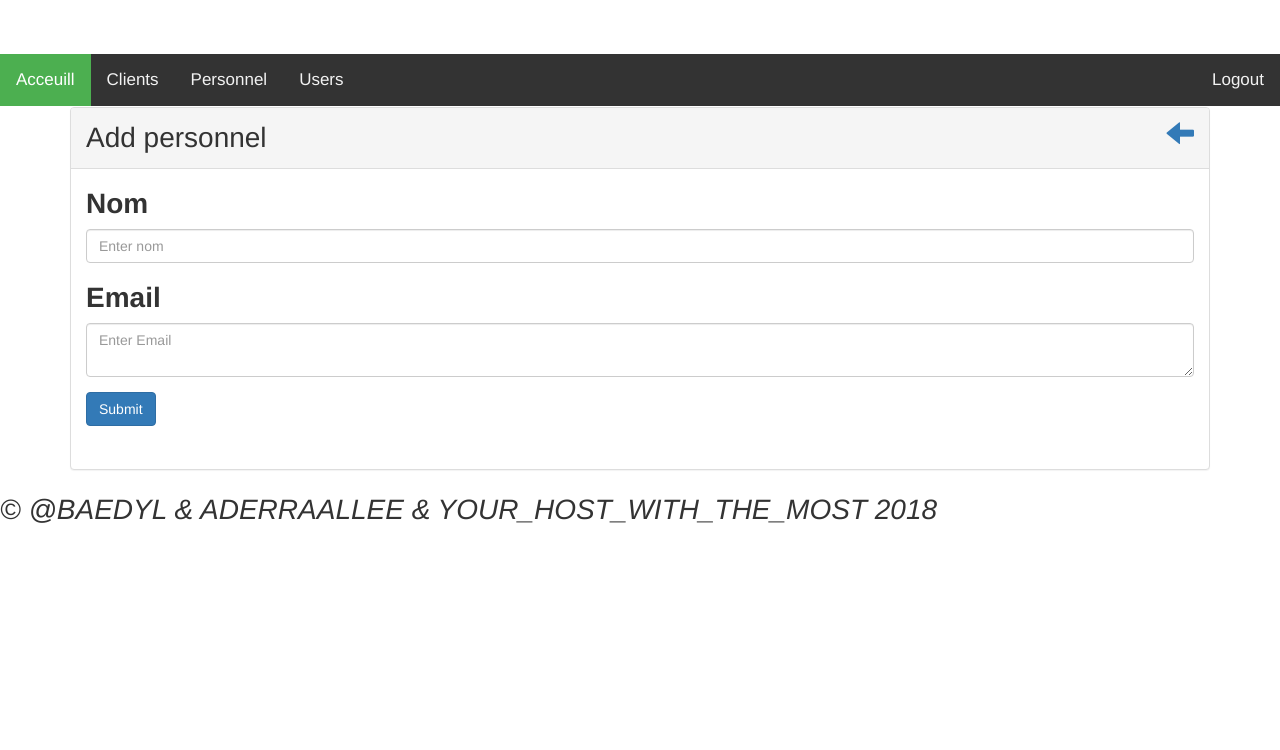
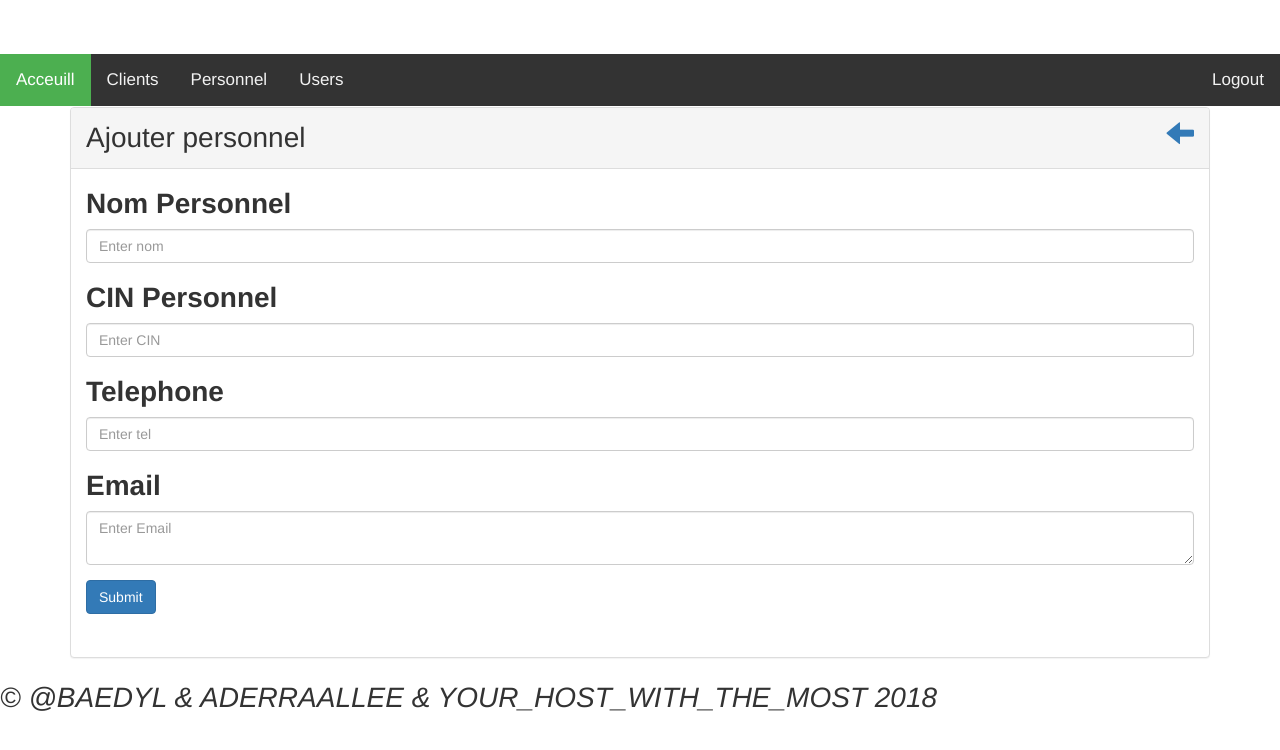
Before and after one commit to baedyl/cucas, a CodeIgniter app: page /database/index.php/personnel/add in a window 1280 px wide. Shown: the top 750 px of the page. Run offline with CodeIgniter, Linux system fonts and the light colour scheme.

Commit message:
Modified the CRUD for PERSONNEL

```diff
--- a/application/controllers/Personnel.php
+++ b/application/controllers/Personnel.php
@@ -54,7 +54,7 @@ class Personnel extends CI_Controller {
         //check whether post id is not empty
         if(!empty($id)){
             $data['personnel'] = $this->personnel_model->getRows($id);
-            $data['title'] = $data['personnel']['nom'];
+            $data['title'] = $data['personnel']['NOM_PERSONNEL'];
 
             //load the details page view
             $this->load->view('templates/header', $data);
@@ -75,13 +75,17 @@ class Personnel extends CI_Controller {
         //if add request is submitted
         if($this->input->post('postSubmit')){
             //form field validation rules
-            $this->form_validation->set_rules('nom', 'personnel nom', 'required');
-            $this->form_validation->set_rules('email', 'personnel email', 'required');
+            $this->form_validation->set_rules('nom', 'personnel NOM_PERSONNEL', 'required');
+            $this->form_validation->set_rules('email', 'personnel EMAIL', 'required');
+            $this->form_validation->set_rules('cin', 'personnel CIN_PERSONNEL', 'required');
+            $this->form_validation->set_rules('tel', 'personnel NUM_TEL', 'required');
 
             //prepare post data
             $postData = array(
-                'nom' => $this->input->post('nom'),
-                'email' => $this->input->post('email')
+                'NOM_PERSONNEL' => $this->input->post('nom'),
+                'CIN_PERSONNEL' => $this->input->post('cin'),
+                'NUM_TEL' => $this->input->post('tel'),
+                'EMAIL' => $this->input->post('email')
             );
 
             //validate submitted form data
@@ -100,7 +104,8 @@ class Personnel extends CI_Controller {
 
         $data['personnel'] = $postData;
         $data['title'] = 'Ajouter personnel';
-        $data['action'] = 'Add';
+        //$data['action'] = 'Add';
+        $data['action'] = 'Ajouter';
 
         //var_dump($postData);exit;
 
@@ -124,13 +129,17 @@ class Personnel extends CI_Controller {
         //if update request is submitted
         if($this->input->post('postSubmit')){
             //form field validation rules
-            $this->form_validation->set_rules('nom', 'personnel nom', 'required');
-            $this->form_validation->set_rules('email', 'personnel email', 'required');
+            $this->form_validation->set_rules('nom', 'personnel NOM_PERSONNEL', 'required');
+            $this->form_validation->set_rules('email', 'personnel EMAIL', 'required');
+            $this->form_validation->set_rules('cin', 'personnel CIN_PERSONNEL', 'required');
+            $this->form_validation->set_rules('tel', 'personnel NUM_TEL', 'required');
 
             //prepare cms page data
             $postData = array(
-                'nom' => $this->input->post('nom'),
-                'email' => $this->input->post('email')
+                'NOM_PERSONNEL' => $this->input->post('nom'),
+                'CIN_PERSONNEL' => $this->input->post('cin'),
+                'NUM_TEL' => $this->input->post('tel'),
+                'EMAIL' => $this->input->post('email')
             );
 
             //validate submitted form data
@@ -139,7 +148,7 @@ class Personnel extends CI_Controller {
                 $update = $this->personnel_model->update($postData, $id);
 
                 if($update){
-                    $this->session->set_userdata('success_msg', 'Person has been modified successfully.');
+                    $this->session->set_userdata('success_msg', 'Personnel has been modified successfully.');
                     redirect('/personnel');
                 }else{
                     $data['error_msg'] = 'Some problems occurred, please try again.';
@@ -149,7 +158,7 @@ class Personnel extends CI_Controller {
 
 
         $data['personnel'] = $personnelData;
-        $data['title'] = 'Update personnel';
+        $data['title'] = 'Modifier personnel';
         $data['action'] = 'Edit';
 
         //load the edit page view
--- a/application/models/Personnel_model.php
+++ b/application/models/Personnel_model.php
@@ -6,11 +6,11 @@ class Personnel_model extends CI_Model{
      */
     function getRows($id = ""){
         if(!empty($id)){
-            $query = $this->db->get_where('Personnel', array('id' => $id));
+            $query = $this->db->get_where('PERSONNEL', array('ID_PERSONNEL' => $id));
             //var_dump($query);exit;
 			return $query->row_array();
         }else{
-            $query = $this->db->get('Personnel');
+            $query = $this->db->get('PERSONNEL');
             return $query->result_array();
         }
     }
@@ -19,7 +19,7 @@ class Personnel_model extends CI_Model{
      * Insert post
      */
     public function insert($data = array()) {
-        $insert = $this->db->insert('Personnel', $data);
+        $insert = $this->db->insert('PERSONNEL', $data);
         if($insert){
             return $this->db->insert_id();
         }else{
@@ -32,7 +32,7 @@ class Personnel_model extends CI_Model{
      */
     public function update($data, $id) {
         if(!empty($data) && !empty($id)){
-            $update = $this->db->update('Personnel', $data, array('id'=>$id));
+            $update = $this->db->update('PERSONNEL', $data, array('ID_PERSONNEL'=>$id));
             return $update?true:false;
         }else{
             return false;
@@ -43,7 +43,7 @@ class Personnel_model extends CI_Model{
      * Delete post
      */
     public function delete($id){
-        $delete = $this->db->delete('Personnel',array('id'=>$id));
+        $delete = $this->db->delete('PERSONNEL',array('ID_PERSONNEL'=>$id));
         return $delete?true:false;
     }
 }
--- a/application/views/personnel/add-edit.php
+++ b/application/views/personnel/add-edit.php
@@ -15,15 +15,26 @@
                 <div class="panel-body">
                     <form method="post" action="" class="form">
                         <div class="form-group">
-                            <label for="nom">Nom</label>
-                            <input type="text" class="form-control" name="nom" placeholder="Enter nom" value="<?php echo !empty($personnel['nom'])?$personnel['nom']:''; ?>">
-                            <?php echo form_error('Nom','<p class="help-block text-danger">','</p>'); ?>
+                            <label for="nom">Nom Personnel</label>
+                            <input type="text" class="form-control" name="nom" placeholder="Enter nom" value="<?php echo !empty($personnel['NOM_PERSONNEL'])?$personnel['NOM_PERSONNEL']:''; ?>">
+                            <?php echo form_error('nom','<p class="help-block text-danger">','</p>'); ?>
+                        </div>
+                        <div class="form-group">
+                            <label for="cin">CIN Personnel</label>
+                            <input type="text" class="form-control" name="cin" placeholder="Enter CIN" value="<?php echo !empty($personnel['CIN_PERSONNEL'])?$personnel['CIN_PERSONNEL']:''; ?>">
+                            <?php echo form_error('nom','<p class="help-block text-danger">','</p>'); ?>
+                        </div>
+                        <div class="form-group">
+                            <label for="tel">Telephone</label>
+                            <input type="text" class="form-control" name="tel" placeholder="Enter tel" value="<?php echo !empty($personnel['NUM_TEL'])?$personnel['NUM_TEL']:''; ?>">
+                            <?php echo form_error('nom','<p class="help-block text-danger">','</p>'); ?>
                         </div>
                         <div class="form-group">
                             <label for="email">Email</label>
-                            <textarea name="email" class="form-control" placeholder="Enter Email"><?php echo !empty($personnel['email'])?$personnel['email']:''; ?></textarea>
-                            <?php echo form_error('Prix','<p class="text-danger">','</p>'); ?>
+                            <textarea name="email" class="form-control" placeholder="Enter Email"><?php echo !empty($personnel['EMAIL'])?$personnel['EMAIL']:''; ?></textarea>
+                            <?php echo form_error('email','<p class="text-danger">','</p>'); ?>
                         </div>
+
                         <input type="submit" name="postSubmit" class="btn btn-primary" value="Submit"/>
                     </form>
                 </div>
```
Also changed, not shown: application/views/personnel/index.php (+12 -8 lines), application/views/personnel/view.php (+13 -5 lines).
